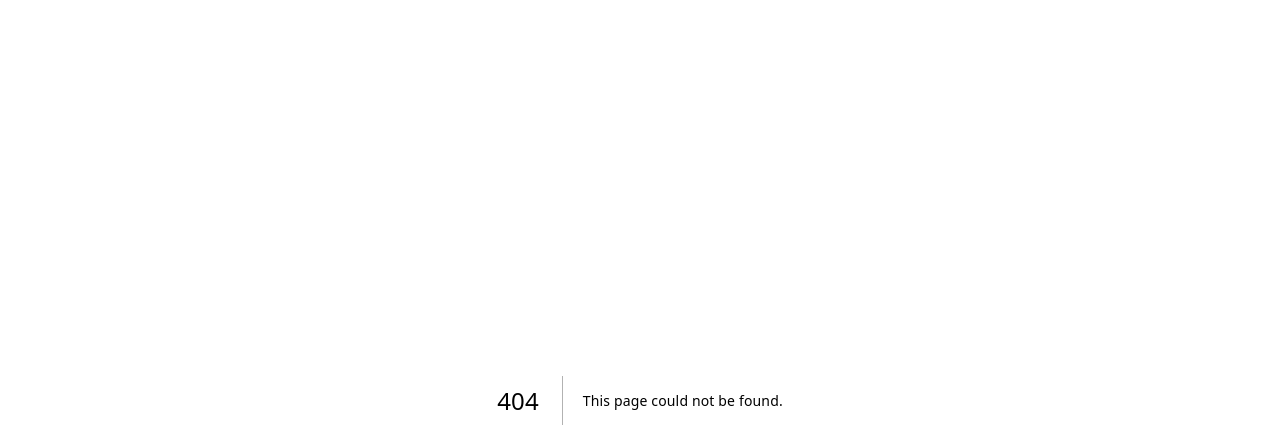
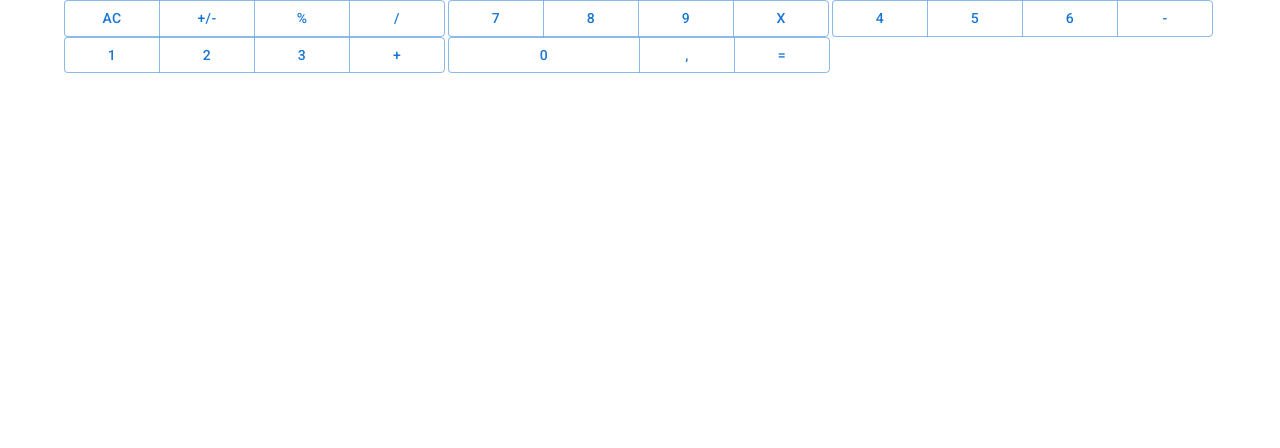
Before and after one commit to Israel-B-Amuri/implimenteringavprogramvara, a Next.js app in the folder simple-calculator/: page /Calculator in a window 1280 px wide. Before the commit this address had no page. Shown: the top 448 px of the page. Built offline with nearby package versions, Linux system fonts and the light colour scheme.

Commit message:
Adding button groups components

```diff
--- /dev/null
+++ b/simple-calculator/src/pages/Calculator.tsx
@@ -0,0 +1,22 @@
+import Button from '@mui/material/Button'
+import {Container} from '@mui/material'
+import ButtonGroup from '@mui/material/ButtonGroup';
+import  Style  from './Calculator.module.css';
+import Buttongroup from './components/ButtonGroup';
+import Buttongroup2 from './components/Buttongroup2';
+import Buttongroup3 from './components/ButtonGroup3';
+import Buttongroup4 from './components/ButtonGroup4';
+import Buttongroup5 from './components/ButtonGroup5';
+
+export default function Calculator(){
+
+  return(
+    <Container className={`flex flex-col items-center justify-center w-full`}>
+      <Buttongroup />
+      <Buttongroup2 />
+      <Buttongroup3/>
+      <Buttongroup4/>
+      <Buttongroup5/>
+    </Container>
+  )
+}
--- /dev/null
+++ b/simple-calculator/src/pages/components/ButtonGroup3.tsx
@@ -0,0 +1,16 @@
+
+
+import Button from '@mui/material/Button'
+import ButtonGroup from '@mui/material/ButtonGroup';
+import  Style  from './Calculator.module.css';
+
+export default function Buttongroup3(){
+    return(
+        <ButtonGroup aria-label="outlined primary button group" className='w-1/3'>
+            <Button variant="outlined" className={`${Style.darkGreyButton} text-slate-50`}>4</Button>
+            <Button variant="outlined" className={`${Style.darkGreyButton} text-slate-50`}>5</Button>
+            <Button variant="outlined" className={`${Style.darkGreyButton} text-slate-50`}>6</Button>
+            <Button variant="outlined" className={`${Style.beigeButton} text-slate-50`}>-</Button>
+        </ButtonGroup>
+    )
+}
--- /dev/null
+++ b/simple-calculator/src/pages/components/ButtonGroup4.tsx
@@ -0,0 +1,15 @@
+
+import Button from '@mui/material/Button'
+import ButtonGroup from '@mui/material/ButtonGroup';
+import  Style  from './Calculator.module.css';
+
+export default function Buttongroup4(){
+    return(
+        <ButtonGroup aria-label="outlined primary button group" className='w-1/3'>
+            <Button variant="outlined" className={`${Style.darkGreyButton} text-slate-50`}>1</Button>
+            <Button variant="outlined" className={`${Style.darkGreyButton} text-slate-50`}>2</Button>
+            <Button variant="outlined" className={`${Style.darkGreyButton} text-slate-50`}>3</Button>
+            <Button variant="outlined" className={`${Style.beigeButton} text-slate-50`}>+</Button>
+        </ButtonGroup>
+    )
+}
--- /dev/null
+++ b/simple-calculator/src/pages/components/ButtonGroup5.tsx
@@ -0,0 +1,15 @@
+
+
+import Button from '@mui/material/Button'
+import ButtonGroup from '@mui/material/ButtonGroup';
+import  Style  from './Calculator.module.css';
+
+export default function Buttongroup5(){
+    return(
+        <ButtonGroup  aria-label="outlined primary button group" className='w-1/3'>
+            <Button variant="outlined" className={`${Style.darkGreyButton} ${Style.zeroButton} text-slate-50`}>0</Button>
+            <Button variant="outlined" className={`${Style.darkGreyButton} text-slate-50`}>,</Button>
+            <Button variant="outlined" className={`${Style.beigeButton} text-slate-50`}>=</Button>
+        </ButtonGroup>
+    )
+}
--- a/simple-calculator/src/pages/components/Calculator.tsx
+++ /dev/null
@@ -1,33 +0,0 @@
-import Button from '@mui/material/Button'
-import {Container} from '@mui/material'
-import ButtonGroup from '@mui/material/ButtonGroup';
-import  Style  from './Calculator.module.css';
-import Buttongroup from './ButtonGroup';
-import Buttongroup2 from './Buttongroup2';
-
-export default function Calculator(){
-
-  return(
-    <Container className={`flex flex-col items-center justify-center w-full`}>
-      <Buttongroup />
-      <Buttongroup2 />
-      <ButtonGroup aria-label="outlined primary button group" className='w-1/3'>
-        <Button variant="outlined" className={`${Style.darkGreyButton} text-slate-50`}>4</Button>
-        <Button variant="outlined" className={`${Style.darkGreyButton} text-slate-50`}>5</Button>
-        <Button variant="outlined" className={`${Style.darkGreyButton} text-slate-50`}>6</Button>
-        <Button variant="outlined" className={`${Style.beigeButton} text-slate-50`}>-</Button>
-      </ButtonGroup>
-      <ButtonGroup aria-label="outlined primary button group" className='w-1/3'>
-        <Button variant="outlined" className={`${Style.darkGreyButton} text-slate-50`}>1</Button>
-        <Button variant="outlined" className={`${Style.darkGreyButton} text-slate-50`}>2</Button>
-        <Button variant="outlined" className={`${Style.darkGreyButton} text-slate-50`}>3</Button>
-        <Button variant="outlined" className={`${Style.beigeButton} text-slate-50`}>+</Button>
-      </ButtonGroup>
-      <ButtonGroup  aria-label="outlined primary button group" className='w-1/3'>
-        <Button variant="outlined" className={`${Style.darkGreyButton} ${Style.zeroButton} text-slate-50`}>0</Button>
-        <Button variant="outlined" className={`${Style.darkGreyButton} text-slate-50`}>,</Button>
-        <Button variant="outlined" className={`${Style.beigeButton} text-slate-50`}>=</Button>
-      </ButtonGroup>
-    </Container>
-  )
-}
--- a/simple-calculator/src/pages/index.tsx
+++ b/simple-calculator/src/pages/index.tsx
@@ -1,4 +1,4 @@
-import Calculator from './components/Calculator'
+import Calculator from './Calculator'
 import {Container} from '@mui/material'
 export default function Home() {
   return (
```
